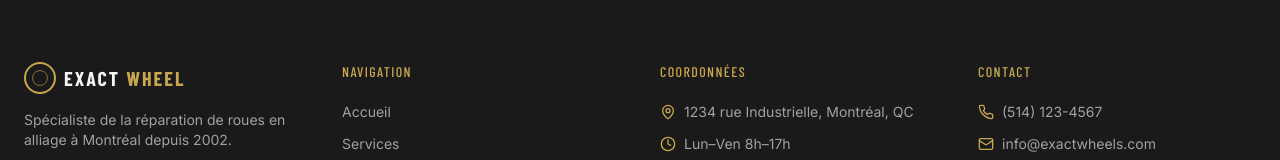
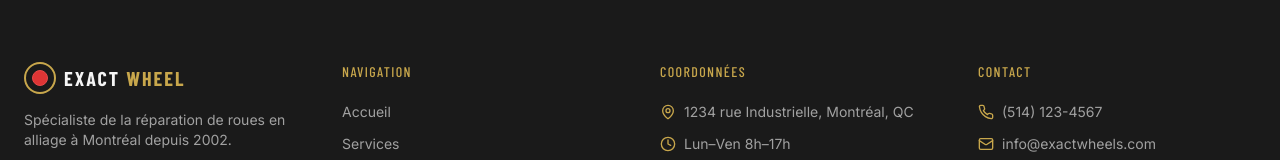
Before and after one commit to Djelloud/exactroue-qc-bilingual-web, a React (Vite) app: page / in a window 1280 px wide. Shown: the part 6229-6389 px from the top of the page. Built offline with nearby package versions, Linux system fonts and the light colour scheme; the HTML template or start-up script is replaced by a standard one; a web font is replaced by a local one.

Commit message:
Changes
Co-authored-by: Djelloud <44250699+Djelloud@users.noreply.github.com>

```diff
--- a/src/components/Footer.tsx
+++ b/src/components/Footer.tsx
@@ -12,7 +12,7 @@ const Footer = () => {
           <div>
             <div className="flex items-center gap-2 mb-4">
               <span className="inline-block w-8 h-8 rounded-full border-2 border-gold relative">
-                <span className="absolute inset-1.5 rounded-full border border-gold/60" />
+                <span className="absolute inset-1.5 rounded-full bg-red border border-red-bright" />
               </span>
               <span className="font-display text-xl font-bold uppercase tracking-widest">
                 Exact <span className="text-gold">Wheel</span>
```
